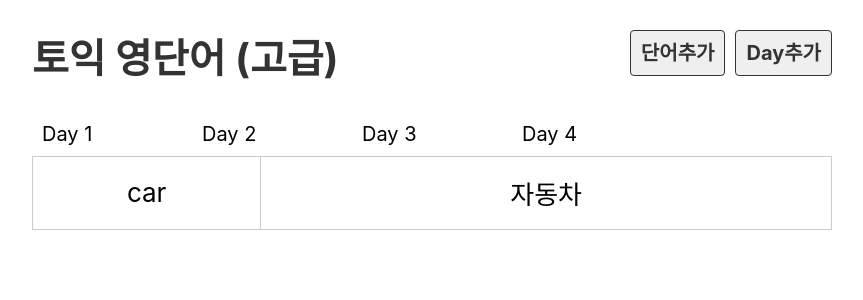
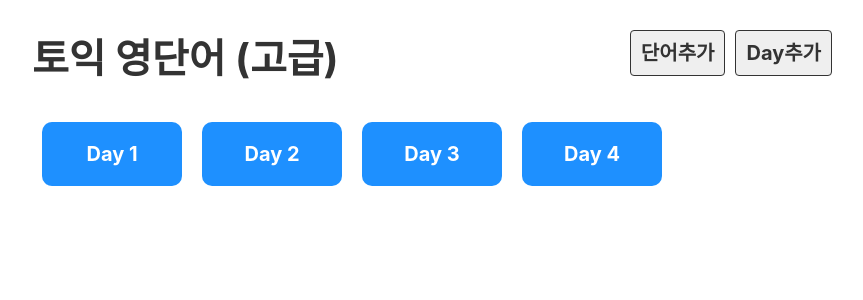
Before and after one commit to SeungHun3/Html-PHP, a React (Create React App) app in the folder web/React/voca/: page / in a window 1280 px wide. Shown: the top 300 px of the page, without its empty margins (208-1071 px from the left). Built offline with nearby package versions, Linux system fonts and the light colour scheme.

Commit message:
Router를 이용해 Link 걸어 페이지 옮기기, url parameter 가져와 변수로 사용하기

```diff
--- a/web/React/voca/package.json
+++ b/web/React/voca/package.json
@@ -8,6 +8,7 @@
     "@testing-library/user-event": "^13.5.0",
     "react": "^18.2.0",
     "react-dom": "^18.2.0",
+    "react-router-dom": "^6.22.3",
     "react-scripts": "5.0.1",
     "web-vitals": "^2.1.4"
   },
--- a/web/React/voca/src/App.js
+++ b/web/React/voca/src/App.js
@@ -1,11 +1,19 @@
-import Header from "./component/Header";
+import { BrowserRouter, Routes, Route } from 'react-router-dom';import Header from "./component/Header";
 import Daylist from "./component/DayList";
 import Day from "./component/Day";
+import EmptyPage from "./component/EmptyPage";
 function App() {
   return <div className="App">
-    <Header />
-    <Daylist />
-    <Day />
+    <BrowserRouter>
+      <Header />
+
+      <Routes>
+
+        <Route exact path="/" element={<Daylist />} />
+        <Route path="/day/:day" element={<Day />} />
+        <Route  element={<EmptyPage />} />
+      </Routes>
+    </BrowserRouter>
   </div>
 }
 
--- a/web/React/voca/src/component/Day.js
+++ b/web/React/voca/src/component/Day.js
@@ -1,17 +1,19 @@
 import dummy from "../db/data.json";
+import { useParams } from "react-router-dom";
 
 export default function Day() {
     // dummy.words
-    const day = 2;
+    const {day} = useParams(); // url에 들어온 param받을때 사용
     const wordList = dummy.words.filter(
-        word => word.day ===day
-        );
+        word => word.day === Number(day)
+    );
 
     return <>
+        <h2>Day {day}</h2>
         <table>
             <tbody>
                 {wordList.map(word => (
-                    <tr key = {word.id}>
+                    <tr key={word.id}>
                         <td>
                             {word.eng}
                         </td>
--- a/web/React/voca/src/component/DayList.js
+++ b/web/React/voca/src/component/DayList.js
@@ -1,12 +1,13 @@
+import { Link } from "react-router-dom";
 import dummy from "../db/data.json";
 
 export default function Daylist() {
     return <ul className="list_day">
-        {dummy.days.map(day =>(
+        {dummy.days.map(day => (
             <li key={day.id}>
-                Day {day.day}
+                <Link to={`/day/${day.day}`}>Day {day.day}</Link>
             </li>
         ))}
-        </ul>
+    </ul>
 
 }
--- /dev/null
+++ b/web/React/voca/src/component/EmptyPage.js
@@ -0,0 +1,11 @@
+import { Link } from "react-router-dom";
+
+export default function EmptyPage() {
+    // 위의 조건이 해당하지 않을때 EmptyPage로 나옴
+    return (
+        <>
+            <h2>잘못된 접근입니다</h2>
+            <Link to="/">돌아가기</Link>
+        </>
+    )
+}
--- a/web/React/voca/src/component/Header.js
+++ b/web/React/voca/src/component/Header.js
@@ -1,8 +1,10 @@
+import { Link } from "react-router-dom";
+
 export default function Header() {
     return (
         <div className="header">
             <h1>
-                <a href="/">토익 영단어 (고급)</a>
+                <Link to="/">토익 영단어 (고급)</Link>
             </h1>
             <div className="menu">
                 <a href="#x" className="link">
```
Also changed, not shown: web/React/voca/public/Memo/npm.txt, 1 other file (tests, documents, lock files or other folders).
